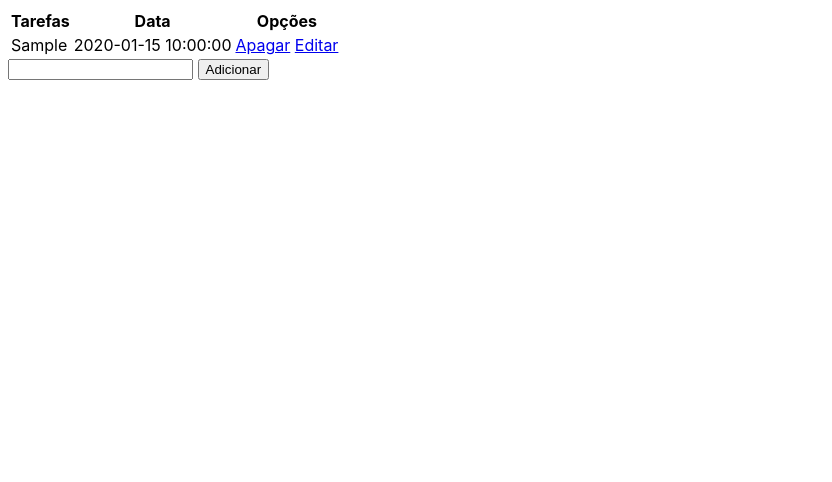
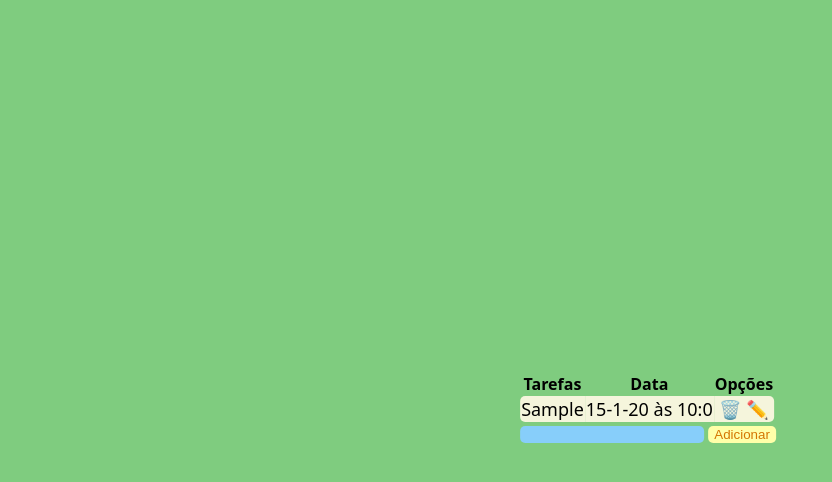
Before and after one commit to vss-2/BottlesNFlasks, a Flask app: page / in a window 1280 px wide. Shown: the top 482 px of the page, without its empty margins (0-832 px from the left). Run offline with Flask 2, Linux system fonts and the light colour scheme; tables that the repository leaves empty hold one stand-in row (values such as "Sample post").

Commit message:
Arredondamento do sistema

```diff
--- a/ListaAfazeres/app.py
+++ b/ListaAfazeres/app.py
@@ -1,6 +1,6 @@
 from flask import Flask, render_template, url_for, redirect, request
 from flask_sqlalchemy import SQLAlchemy
-from datetime import datetime
+from datetime import datetime, timezone
 from http.client import HTTPException
 
 app = Flask(__name__)
@@ -16,7 +16,7 @@ class Tarefa(db.Model):
         # Cada nota tem também a data de sua criação
         id = db.Column(db.Integer, primary_key = True)
         conteudo = db.Column(db.String(200), nullable = False)
-        data_criacao = db.Column(db.DateTime, default = datetime.utcnow)
+        data_criacao = db.Column(db.DateTime, default = datetime.now)
 
         # Qual = retorna qual tarefa estamos tratando
         # %r = representação de um objeto (novo ou ponteiro para existente)
--- /dev/null
+++ b/ListaAfazeres/static/files/base.css
@@ -0,0 +1,7 @@
+body {
+        color: black;
+        font-family: 'Helvetica Neue', -apple-system, BlinkMacSystemFont, Roboto, Oxygen, Ubuntu, Cantarell, 'Open Sans', sans-serif, sans-serif;
+}
+/*
+tarefa.data_criacao.month tarefa.data_criacao.year tarefa.data_criacao.hour tarefa.data_criacao.minute
+*/
--- /dev/null
+++ b/ListaAfazeres/static/files/index.css
@@ -0,0 +1,68 @@
+td {
+        font-size: 18px;
+}
+
+input.textfield {
+        border: none;
+        border-radius: 5px;
+        color: darkblue;
+        background-color: lightskyblue;
+        padding-left: 5px;
+}
+
+td.right {
+        background-color: beige;
+        border: none;
+        border-top-right-radius: 5px;
+        border-bottom-right-radius: 5px;
+}
+
+td.left {
+        background-color: beige;
+        border: none;
+        border-top-left-radius: 5px;
+        border-bottom-left-radius: 5px;
+}
+
+td.middle {
+        background-color: beige;
+        border: none;
+}
+
+table {
+        display: contents;
+}
+
+td {
+        text-align: center;
+}
+
+a {
+        text-emphasis: none;
+        text-decoration: none;
+}
+
+a.delete {
+        color: lightsalmon;
+}
+
+a.edit {
+        color: lightslategrey;
+}
+
+input.button {
+        border: none;
+        color: rgb(212, 117, 0);
+        border-radius: 5px;
+        background-color: rgb(255, 255, 169);
+}
+
+body {
+        background-color: rgb(127, 204, 127);
+        position: absolute;
+        margin-right: -50%;
+        transform: translate(-50%, -50%);
+        top: 50%;
+        left: 50%;
+        font-family: 'Noto Sans', 'Helvetica Neue', -apple-system, BlinkMacSystemFont, Roboto, Oxygen, Ubuntu, Cantarell, 'Open Sans', sans-serif, sans-serif;
+}
--- a/ListaAfazeres/templates/base.html
+++ b/ListaAfazeres/templates/base.html
@@ -3,7 +3,7 @@
 <head>
     <meta charset="UTF-8">
     <meta name="viewport" content="width=device-width, initial-scale=1.0">
-    <link rel="stylesheet" href="{{ url_for('static', filename='files/styles.css') }}">
+    <link rel="stylesheet" href="{{ url_for('static', filename='files/base.css') }}">
     <title>Lista Afazeres</title>
     {% block head %}{% endblock %}
 </head>
--- a/ListaAfazeres/templates/edit.html
+++ b/ListaAfazeres/templates/edit.html
@@ -5,12 +5,13 @@
 {% endblock %}
 
 {% block body %}
+<link rel="stylesheet" href="{{ url_for('static', filename='files/edit.css') }}">
 <div class="content">
         <h1>Editar nota</h1>
         <div class="form">
                 <form action="/edit/{{tarefa.id}}" method="POST">
-                        <input type="text" name="conteudo" id="conteudo" value="{{tarefa.conteudo}}">
-                        <input type="submit" value="edit">
+                        <input type="text" class="textfield" name="conteudo" id="conteudo" value="{{tarefa.conteudo}}">
+                        <input type="submit" class="button" value="edit">
                 </form>
         </div>
 </div>
--- a/ListaAfazeres/templates/index.html
+++ b/ListaAfazeres/templates/index.html
@@ -4,6 +4,7 @@
 {% endblock %}
 
 {% block body %}
+<link rel="stylesheet" href="{{ url_for('static', filename='files/index.css') }}">
 <div class="content">
     <table>
         <tr>
@@ -13,18 +14,18 @@
         </tr>
         {% for tarefa in todas_tarefas %}
         <tr>
-            <td>{{ tarefa.conteudo }}</td>
-            <td>{{ tarefa.data_criacao }}</td>
-            <td>
-                <a href="/deletar/{{tarefa.id}}">Apagar</a>
-                <a href="/edit/{{tarefa.id}}">Editar</a>
+            <td class="left">{{ tarefa.conteudo }}</td>
+            <td class="middle"> {{ tarefa.data_criacao.day }}-{{ tarefa.data_criacao.month }}-{{ tarefa.data_criacao.year - 2000 }} às {{ tarefa.data_criacao.hour }}:{{ tarefa.data_criacao.minute }} </td>
+            <td class="right">
+                <a class="delete" title="Apagar nota" href="/deletar/{{tarefa.id}}">🗑️</a>
+                <a class="edit" title="Editar nota" href="/edit/{{tarefa.id}}">✏️</a>
             </td>
         </tr>
         {% endfor %}
     </table>
     <form action="/" method="POST">
-        <input type="text" name="descricao" id="content">
-        <input type="submit" value="Adicionar">
+        <input type="text" class="textfield" name="descricao" id="content">
+        <input type="submit" class="button" value="Adicionar">
     </form>
 </div>
 {% endblock %}
```
Also changed, not shown: ListaAfazeres/static/files/edit.css (added, +28 -0 lines).
